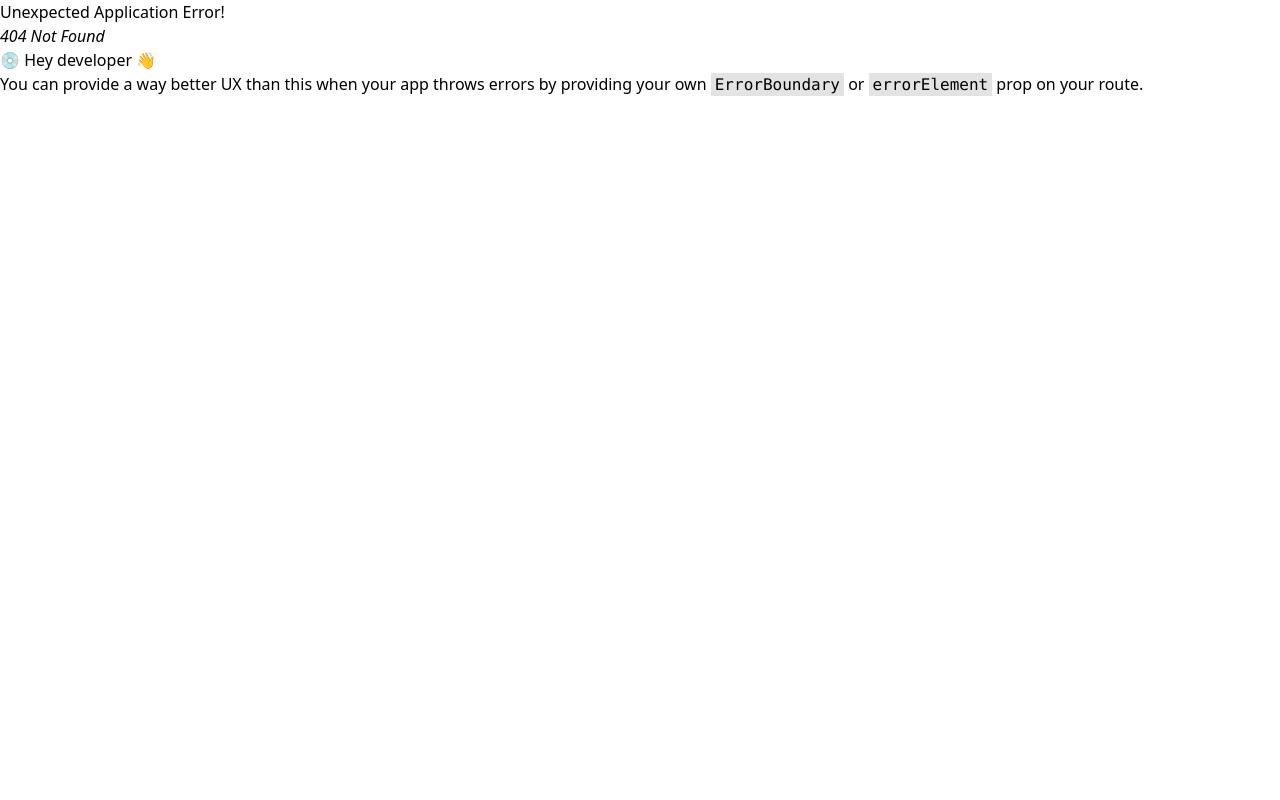
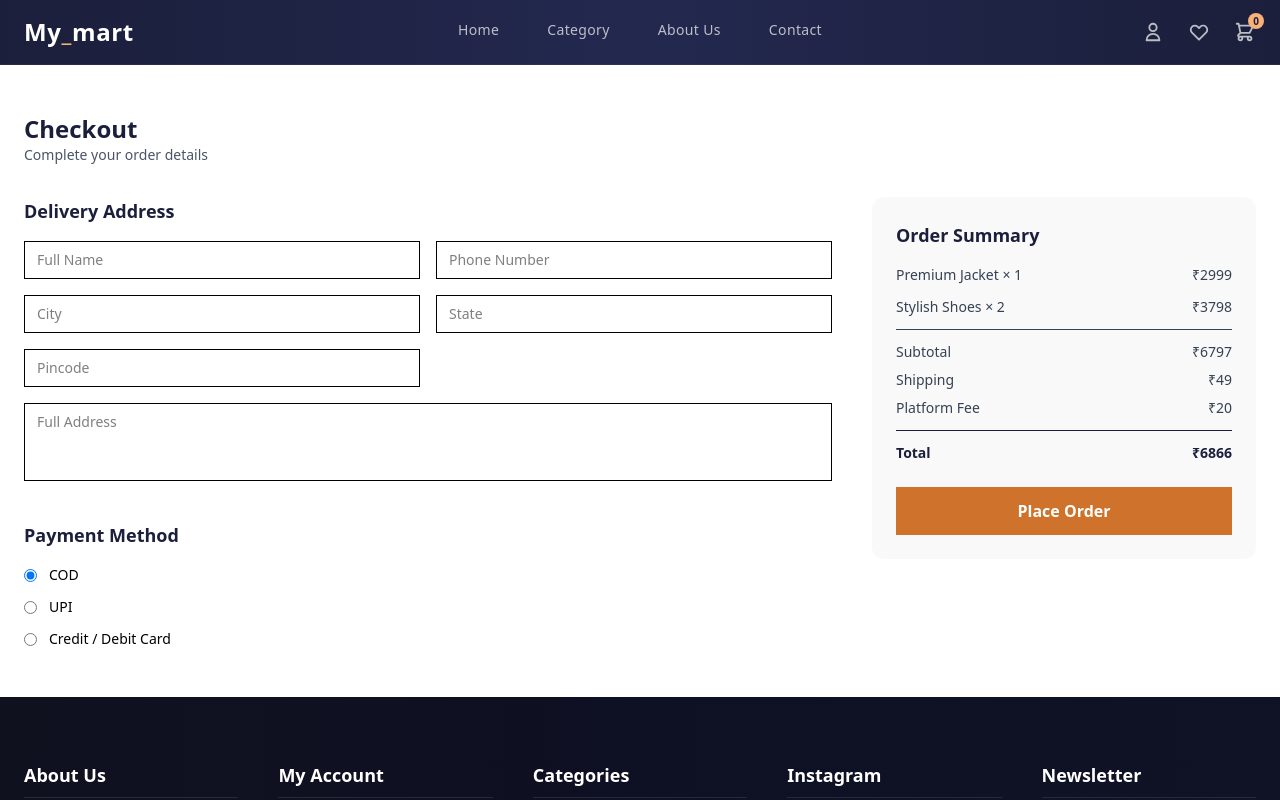
Before and after one commit to sartaza123/My-Cart---React-App, a React (Vite) app in the folder my_mart/: page /checkout in a window 1280 px wide. Before the commit this address had no page. Shown: the top 800 px of the page. Built offline with nearby package versions, Linux system fonts and the light colour scheme.

Commit message:
created CheckOut Comonent

```diff
--- a/my_mart/src/Pages/Cart.jsx
+++ b/my_mart/src/Pages/Cart.jsx
@@ -1,5 +1,6 @@
 import { useState } from "react";
 import { HiOutlineTrash } from "react-icons/hi";
+import { Link } from "react-router-dom";
 
 function Cart() {
   const [cartItems, setCartItems] = useState([
@@ -164,13 +165,15 @@ function Cart() {
             <span>₹{total}</span>
           </div>
 
-          <button
-            className="mt-6 w-full py-3
+          <Link to="/checkout">
+            <button
+              className="mt-6 w-full py-3
                        bg-[#cf722b] text-white
                        font-semibold hover:opacity-90 transition"
-          >
-            Proceed to Checkout
-          </button>
+            >
+              Proceed to Checkout
+            </button>
+          </Link>
         </div>
       )}
     </div>
--- /dev/null
+++ b/my_mart/src/components/Checkout.jsx
@@ -0,0 +1,181 @@
+import { useState } from "react";
+import { useNavigate } from "react-router-dom";
+
+function Checkout() {
+  const navigate = useNavigate();
+
+  // Dummy cart data (later replace with global cart state)
+  const [cartItems, setCartItems] = useState([
+    {
+      id: 1,
+      title: "Premium Jacket",
+      price: 2999,
+      qty: 1,
+    },
+    {
+      id: 2,
+      title: "Stylish Shoes",
+      price: 1899,
+      qty: 2,
+    },
+  ]);
+
+  const [paymentMethod, setPaymentMethod] = useState("COD");
+  const [orderPlaced, setOrderPlaced] = useState(false);
+
+  const subtotal = cartItems.reduce(
+    (sum, item) => sum + item.price * item.qty,
+    0,
+  );
+
+  const SHIPPING = 49;
+  const PLATFORM_FEE = 20;
+  const TOTAL = subtotal + SHIPPING + PLATFORM_FEE;
+
+  const handlePlaceOrder = () => {
+    setOrderPlaced(true);
+    setCartItems([]); // empty cart
+
+    setTimeout(() => {
+      navigate("/");
+    }, 2000);
+  };
+
+  return (
+    <div className="max-w-7xl mx-auto px-6 py-12">
+      {/* HEADER */}
+      <div className="mb-8">
+        <h1 className="text-2xl font-bold text-[#1b1f3b]">Checkout</h1>
+        <p className="text-sm text-gray-600">Complete your order details</p>
+      </div>
+
+      {/* ORDER PLACED MESSAGE */}
+      {orderPlaced && (
+        <div className="mb-8 p-4 rounded-md bg-green-100 text-green-700">
+          ✅ Order placed successfully! Redirecting to home...
+        </div>
+      )}
+
+      <div className="grid grid-cols-1 lg:grid-cols-3 gap-10">
+        {/* ================= LEFT SECTION ================= */}
+        <div className="lg:col-span-2 space-y-10">
+          {/* ADDRESS FORM */}
+          <section>
+            <h2 className="text-lg font-semibold text-[#1b1f3b] mb-4">
+              Delivery Address
+            </h2>
+
+            <form className="grid grid-cols-1 md:grid-cols-2 gap-4">
+              <input
+                type="text"
+                placeholder="Full Name"
+                className="border px-3 py-2 text-sm outline-none"
+              />
+              <input
+                type="text"
+                placeholder="Phone Number"
+                className="border px-3 py-2 text-sm outline-none"
+              />
+              <input
+                type="text"
+                placeholder="City"
+                className="border px-3 py-2 text-sm outline-none"
+              />
+              <input
+                type="text"
+                placeholder="State"
+                className="border px-3 py-2 text-sm outline-none"
+              />
+              <input
+                type="text"
+                placeholder="Pincode"
+                className="border px-3 py-2 text-sm outline-none"
+              />
+              <textarea
+                rows="3"
+                placeholder="Full Address"
+                className="md:col-span-2 border px-3 py-2 text-sm outline-none resize-none"
+              />
+            </form>
+          </section>
+
+          {/* PAYMENT METHOD */}
+          <section>
+            <h2 className="text-lg font-semibold text-[#1b1f3b] mb-4">
+              Payment Method
+            </h2>
+
+            <div className="space-y-3 text-sm">
+              {["COD", "UPI", "Credit / Debit Card"].map((method) => (
+                <label
+                  key={method}
+                  className="flex items-center gap-3 cursor-pointer"
+                >
+                  <input
+                    type="radio"
+                    name="payment"
+                    value={method}
+                    checked={paymentMethod === method}
+                    onChange={() => setPaymentMethod(method)}
+                  />
+                  <span>{method}</span>
+                </label>
+              ))}
+            </div>
+          </section>
+        </div>
+
+        {/* ================= RIGHT SUMMARY ================= */}
+        <div className="bg-[#f9f9f9] rounded-xl p-6 h-fit">
+          <h2 className="text-lg font-semibold text-[#1b1f3b] mb-4">
+            Order Summary
+          </h2>
+
+          <div className="space-y-3 text-sm text-gray-700">
+            {cartItems.map((item) => (
+              <div key={item.id} className="flex justify-between">
+                <span>
+                  {item.title} × {item.qty}
+                </span>
+                <span>₹{item.price * item.qty}</span>
+              </div>
+            ))}
+
+            <div className="border-t pt-3 mt-3 space-y-2">
+              <div className="flex justify-between">
+                <span>Subtotal</span>
+                <span>₹{subtotal}</span>
+              </div>
+              <div className="flex justify-between">
+                <span>Shipping</span>
+                <span>₹{SHIPPING}</span>
+              </div>
+              <div className="flex justify-between">
+                <span>Platform Fee</span>
+                <span>₹{PLATFORM_FEE}</span>
+              </div>
+            </div>
+
+            <div className="border-t pt-3 flex justify-between font-semibold text-[#1b1f3b]">
+              <span>Total</span>
+              <span>₹{TOTAL}</span>
+            </div>
+          </div>
+
+          <button
+            onClick={handlePlaceOrder}
+            disabled={cartItems.length === 0}
+            className="mt-6 w-full py-3
+                       bg-[#cf722b] text-white
+                       font-semibold hover:opacity-90 transition
+                       disabled:opacity-50"
+          >
+            Place Order
+          </button>
+        </div>
+      </div>
+    </div>
+  );
+}
+
+export default Checkout;
--- a/my_mart/src/main.jsx
+++ b/my_mart/src/main.jsx
@@ -16,6 +16,7 @@ import Category from "./pages/Category";
 import About from "./pages/About";
 import Contact from "./pages/Contact";
 import Wishlist from "./pages/Wishlist";
+import Checkout from "./components/CheckOut";
 
 const router = createBrowserRouter([
   {
@@ -23,13 +24,13 @@ const router = createBrowserRouter([
     element: <App />,
     children: [
       { index: true, element: <Home /> },
-
       { path: "category", element: <Category /> },
       { path: "about", element: <About /> },
       { path: "contact", element: <Contact /> },
       { path: "wishlist", element: <Wishlist /> },
       { path: "account", element: <Account /> },
       { path: "cart", element: <Cart /> },
+      { path: "checkout", element: <Checkout /> },
 
       // Product details (dynamic)
       { path: "details/:id", element: <Details /> },
```
